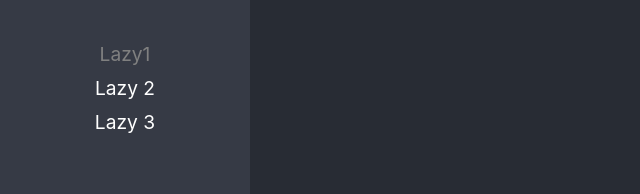
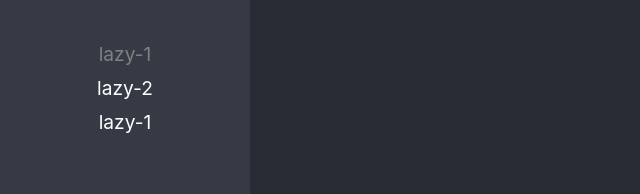
Before and after one commit to Adgomez94/Curso-React-Pro, a React (Vite) app: page /lazy1 in a window 1280 px wide. Shown: the part 155-349 px from the top of the page, without its empty margins (0-640 px from the left). Built offline with nearby package versions, Linux system fonts and the light colour scheme.

Commit message:
LazyLoad Basic Finish

```diff
--- a/src/routes/Navigation.tsx
+++ b/src/routes/Navigation.tsx
@@ -1,39 +1,47 @@
-import React from 'react'
+import React, { Suspense } from 'react'
 import { BrowserRouter, Routes, Route, NavLink, Navigate } from 'react-router-dom'
+import { routes } from './routes'
 
-import { LazyPage1, LazyPage2, LazyPage3 } from '../01-lazyload/pages'
+// import { LazyPage1, LazyPage2, LazyPage3 } from '../01-lazyload/pages'
 
 import logo from '../logo.svg'
 
 export const Navigation = () => {
   return (
+    <Suspense fallback={<span>Loading..</span>}>
       <BrowserRouter>
         <div className="main-layout">
           <nav>
             <img src={ logo } alt="React Logo" />
             <ul>
-            <li>
-              <NavLink to="/lazy1" className={ ({ isActive }) => isActive ? 'nav-active' : '' }>Lazy1</NavLink>
+              {
+                routes.map(({ to, name }) =>(
+                  <li key={to} >
+                    <NavLink
+                      to={ to } className={ ({ isActive }) => isActive ? 'nav-active' : '' }
+                    >{name}</NavLink>
                   </li>
-            <li>
-              <NavLink to="/lazy2" className={ ({ isActive }) => isActive ? 'nav-active' : '' }>Lazy 2</NavLink>
-            </li>
-            <li>
-              <NavLink to="/lazy3" className={ ({ isActive }) => isActive ? 'nav-active' : '' }>Lazy 3</NavLink>
-            </li>
+                ))
+              }
             </ul>
           </nav>
 
 
           <Routes>
-          <Route path="lazy1" element={ <LazyPage1 /> } />
-          <Route path="lazy2" element={ <LazyPage2 /> } />
-          <Route path="lazy3" element={ <LazyPage3 /> } />
+            {
+              routes.map(({ Component, path }) => (
+                <Route
+                  key={ path }
+                  path={ path }
+                  element={ <Component /> } />
+              ))
+            }
 
-          <Route path="/*" element={ <Navigate to="/lazy1" replace /> } />
+            <Route path="/*" element={ <Navigate to={routes[0].to} replace /> } />
           </Routes>
 
         </div>
       </BrowserRouter>
+    </Suspense>
   )
 }
--- /dev/null
+++ b/src/routes/routes.ts
@@ -0,0 +1,39 @@
+import { lazy, LazyExoticComponent } from 'react'
+// import { LazyPage1, LazyPage2, LazyPage3 } from '../01-lazyload/pages'
+
+type JSXComponent = () => JSX.Element
+
+export interface Route {
+    to: string,
+    path: string,
+    // Component: () => JSX.Element, sin lazy
+    Component: LazyExoticComponent<JSXComponent> | JSXComponent,
+    name: string,
+
+}
+
+// LazyLoad los componentes tiene que exportados por defecto
+const Lazy1 = lazy(()=> import(/* viteChunkName: "LazyPage1"*/'../01-lazyload/pages/LazyPage1'))
+const Lazy2 = lazy(()=> import(/* viteChunkName: "LazyPage2"*/'../01-lazyload/pages/LazyPage2'))
+const Lazy3 = lazy(()=> import(/* viteChunkName: "LazyPage3"*/'../01-lazyload/pages/LazyPage3'))
+
+export const routes:Route[] = [
+  {
+    to: '/lazy1',
+    path: 'lazy1',
+    Component: Lazy1,
+    name: 'lazy-1'
+  },
+  {
+    to: '/lazy2',
+    path: 'lazy2',
+    Component: Lazy2,
+    name: 'lazy-2'
+  },
+  {
+    to: '/lazy3',
+    path: 'lazy3',
+    Component: Lazy3,
+    name: 'lazy-1'
+  },
+]
```
Lines whose indentation alone changed are shown as unchanged.
